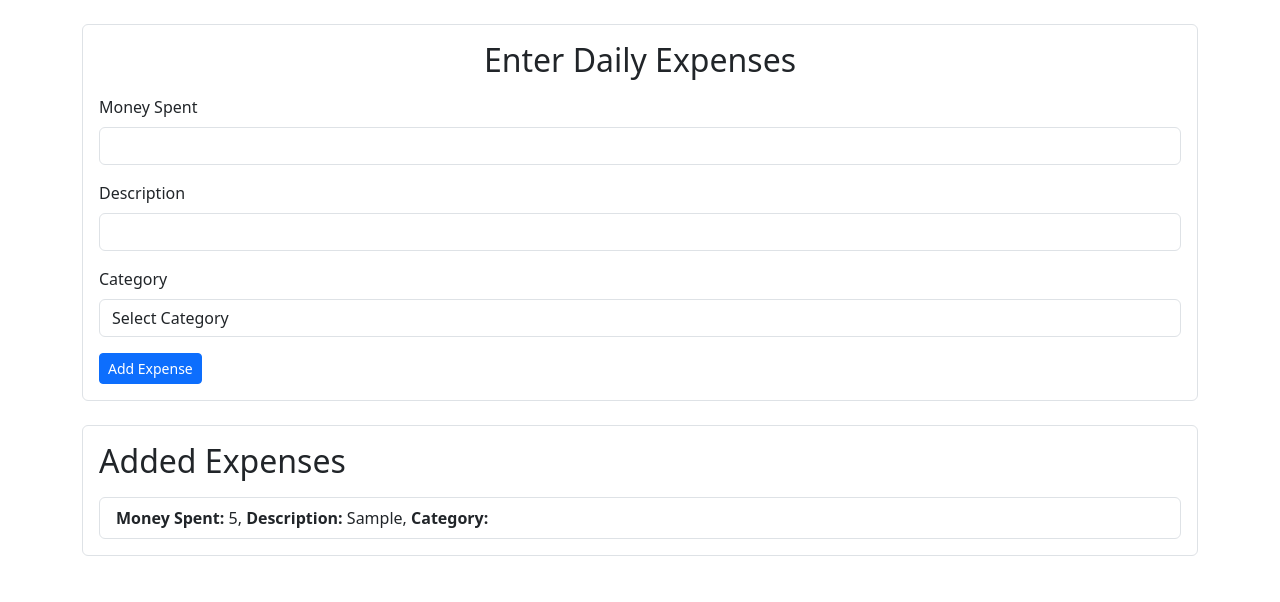
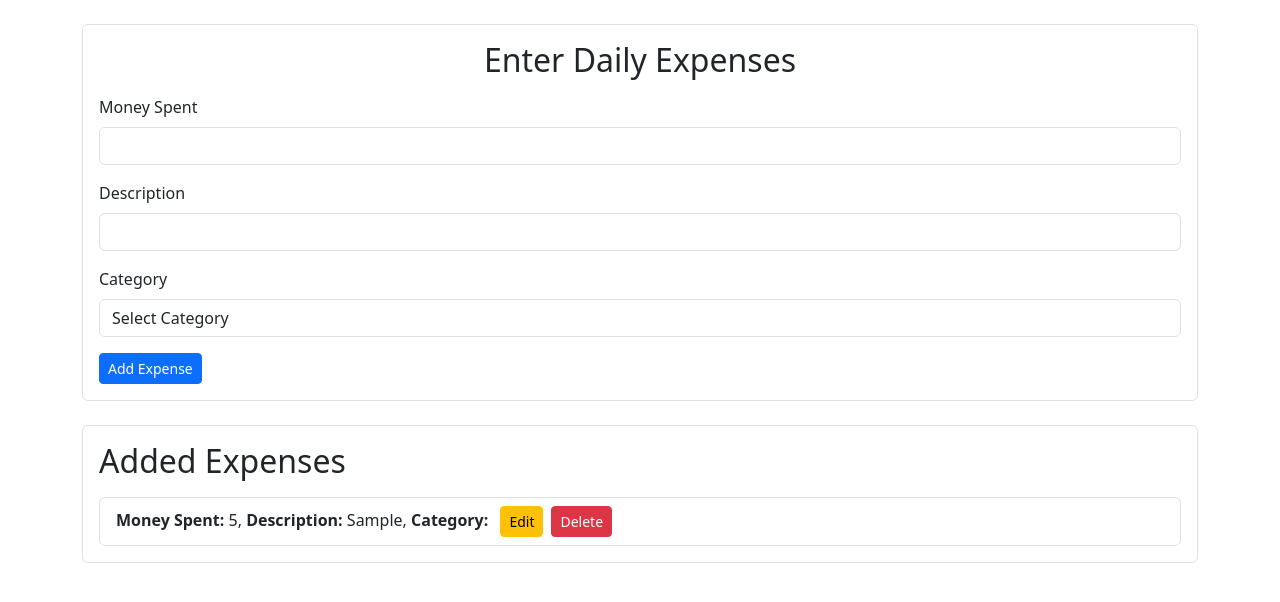
Before and after one commit to ayusha2806/Expense-Tracker-Using-React, a React (Create React App) app: page /expense in a window 1280 px wide. Both pictures are taken after typing "5", "Sample" into the empty fields and a click on the button "Add Expense". Shown: the top 602 px of the page. Built offline with nearby package versions, Linux system fonts and the light colour scheme; no server answers.

Commit message:
Editing and Deleting Expenses

```diff
--- a/src/components/Expense.js
+++ b/src/components/Expense.js
@@ -1,23 +1,27 @@
-import React, { useState, useEffect } from 'react';
+import React, { useState, useEffect } from "react";
 
 function Expense() {
   const [expenseList, setExpenseList] = useState([]);
-  const [moneySpent, setMoneySpent] = useState('');
-  const [description, setDescription] = useState('');
-  const [category, setCategory] = useState('');
+  const [moneySpent, setMoneySpent] = useState("");
+  const [description, setDescription] = useState("");
+  const [category, setCategory] = useState("");
+  const [editingExpenseId, setEditingExpenseId] = useState(null);
 
   useEffect(() => {
     // Fetch existing data from Firebase when the component mounts
     fetchDataFromFirebase();
-  }, []); // Empty dependency array ensures that this effect runs only once when the component mounts
+  }, []);
 
   const fetchDataFromFirebase = async () => {
     try {
-      const apiKey = 'https://react-https-45286-default-rtdb.firebaseio.com/expenses.json'; // Replace with your actual Firebase API key
-      const response = await fetch(`https://react-https-45286-default-rtdb.firebaseio.com/expenses.json?apiKey=${apiKey}`);
+      const apiKey =
+        "https://react-https-45286-default-rtdb.firebaseio.com/expenses.json"; // Replace with your actual Firebase API key
+      const response = await fetch(
+        `https://react-https-45286-default-rtdb.firebaseio.com/expenses.json?apiKey=${apiKey}`
+      );
 
       if (!response.ok) {
-        throw new Error('Failed to fetch data from Firebase');
+        throw new Error("Failed to fetch data from Firebase");
       }
 
       const data = await response.json();
@@ -31,10 +35,9 @@ function Expense() {
         setExpenseList(expensesArray);
       }
     } catch (error) {
-      console.error('Error fetching data from Firebase:', error.message);
+      console.error("Error fetching data from Firebase:", error.message);
     }
   };
-
 
   const handleAddExpense = () => {
     const newExpense = {
@@ -47,9 +50,9 @@ function Expense() {
     setExpenseList((prevExpenseList) => [...prevExpenseList, newExpense]);
 
     // Clear input fields
-    setMoneySpent('');
-    setDescription('');
-    setCategory('');
+    setMoneySpent("");
+    setDescription("");
+    setCategory("");
 
     // Post data to Firebase
     postDataToFirebase(newExpense);
@@ -57,24 +60,105 @@ function Expense() {
 
   const postDataToFirebase = async (newExpense) => {
     try {
-      const response = await fetch('https://react-https-45286-default-rtdb.firebaseio.com/expenses.json', {
-        method: 'POST',
+      const response = await fetch(
+        "https://react-https-45286-default-rtdb.firebaseio.com/expenses.json",
+        {
+          method: "POST",
           headers: {
-          'Content-Type': 'application/json',
+            "Content-Type": "application/json",
           },
           body: JSON.stringify(newExpense),
-      });
+        }
+      );
 
       if (!response.ok) {
-        throw new Error('Failed to post data to Firebase');
+        throw new Error("Failed to post data to Firebase");
       }
 
-      console.log('Data posted to Firebase successfully');
+      console.log("Data posted to Firebase successfully");
     } catch (error) {
-      console.error('Error posting data to Firebase:', error.message);
+      console.error("Error posting data to Firebase:", error.message);
     }
   };
 
+  const handleDeleteExpense = async (id) => {
+    try {
+      const response = await fetch(
+        `https://react-https-45286-default-rtdb.firebaseio.com/expenses/${id}.json`,
+        {
+          method: "DELETE",
+        }
+      );
+
+      if (!response.ok) {
+        throw new Error("Failed to delete expense from Firebase");
+      }
+
+      // Remove the expense from the local state
+      setExpenseList((prevExpenseList) =>
+        prevExpenseList.filter((expense) => expense.id !== id)
+      );
+
+      console.log("Expense successfully deleted");
+    } catch (error) {
+      console.error("Error deleting expense:", error.message);
+    }
+  };
+
+  const handleEditExpense = (id) => {
+    // Set the id of the expense to be edited
+    setEditingExpenseId(id);
+
+    // Find the expense to be edited and set its values in the input fields
+    const editedExpense = expenseList.find((expense) => expense.id === id);
+    setMoneySpent(editedExpense.moneySpent);
+    setDescription(editedExpense.description);
+    setCategory(editedExpense.category);
+  };
+
+  const handleUpdateExpense = async () => {
+    try {
+      const updatedExpense = {
+        moneySpent,
+        description,
+        category,
+      };
+
+      const response = await fetch(
+        `https://react-https-45286-default-rtdb.firebaseio.com/expenses/${editingExpenseId}.json`,
+        {
+          method: "PUT",
+          headers: {
+            "Content-Type": "application/json",
+          },
+          body: JSON.stringify(updatedExpense),
+        }
+      );
+
+      if (!response.ok) {
+        throw new Error("Failed to update expense in Firebase");
+      }
+
+      // Update the local state with the edited expense
+      setExpenseList((prevExpenseList) =>
+        prevExpenseList.map((expense) =>
+          expense.id === editingExpenseId
+            ? { id: editingExpenseId, ...updatedExpense }
+            : expense
+        )
+      );
+
+      // Clear editing state and input fields
+      setEditingExpenseId(null);
+      setMoneySpent("");
+      setDescription("");
+      setCategory("");
+
+      console.log("Expense successfully updated");
+    } catch (error) {
+      console.error("Error updating expense:", error.message);
+    }
+  };
 
   return (
     <div className="container mt-4">
@@ -123,6 +207,15 @@ function Expense() {
               {/* Add more categories as needed */}
             </select>
           </div>
+          {editingExpenseId ? (
+            <button
+              type="button"
+              className="btn btn-success btn-sm"
+              onClick={handleUpdateExpense}
+            >
+              Update Expense
+            </button>
+          ) : (
             <button
               type="button"
               className="btn btn-primary btn-sm"
@@ -130,6 +223,7 @@ function Expense() {
             >
               Add Expense
             </button>
+          )}
         </form>
       </div>
 
@@ -139,9 +233,23 @@ function Expense() {
         <ul className="list-group">
           {expenseList.map((expense) => (
             <li key={expense.id} className="list-group-item">
-              <strong>Money Spent:</strong> {expense.moneySpent},{' '}
-              <strong>Description:</strong> {expense.description},{' '}
+              <strong>Money Spent:</strong> {expense.moneySpent},{" "}
+              <strong>Description:</strong> {expense.description},{" "}
               <strong>Category:</strong> {expense.category}
+              <button
+                type="button"
+                className="btn btn-warning btn-sm mx-2"
+                onClick={() => handleEditExpense(expense.id)}
+              >
+                Edit
+              </button>
+              <button
+                type="button"
+                className="btn btn-danger btn-sm"
+                onClick={() => handleDeleteExpense(expense.id)}
+              >
+                Delete
+              </button>
             </li>
           ))}
         </ul>
```
Lines whose indentation alone changed are shown as unchanged.
